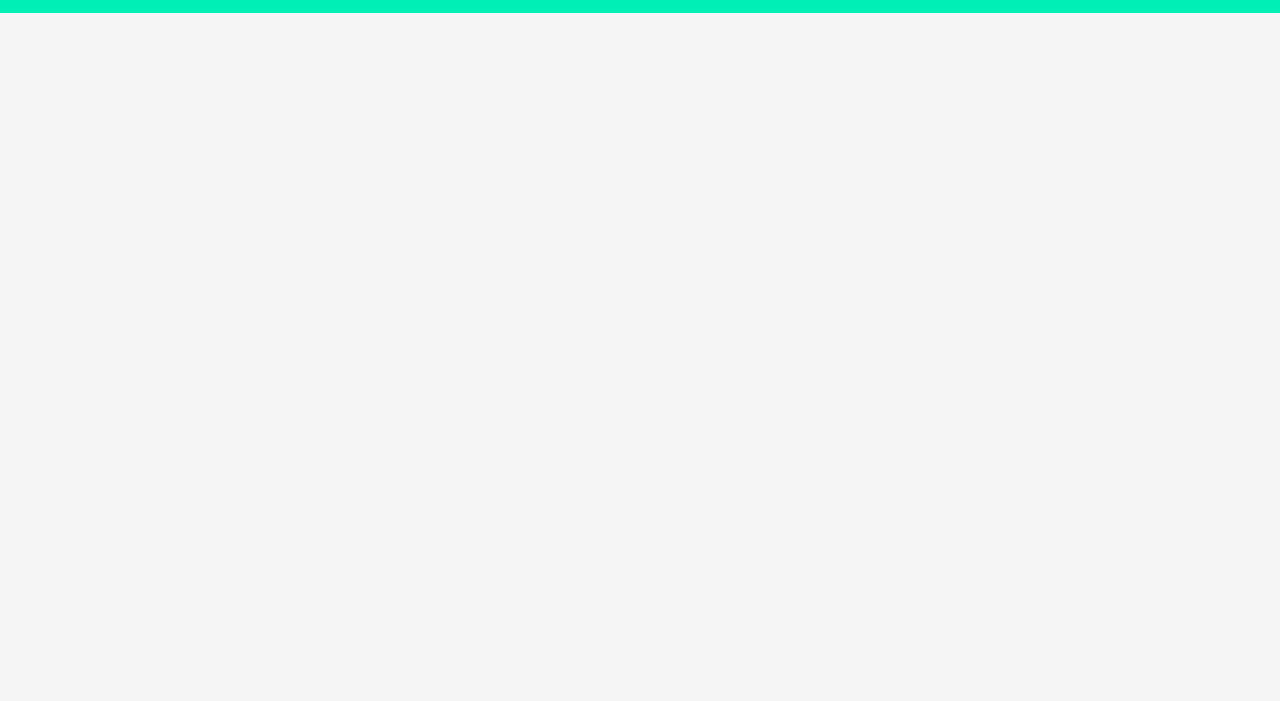
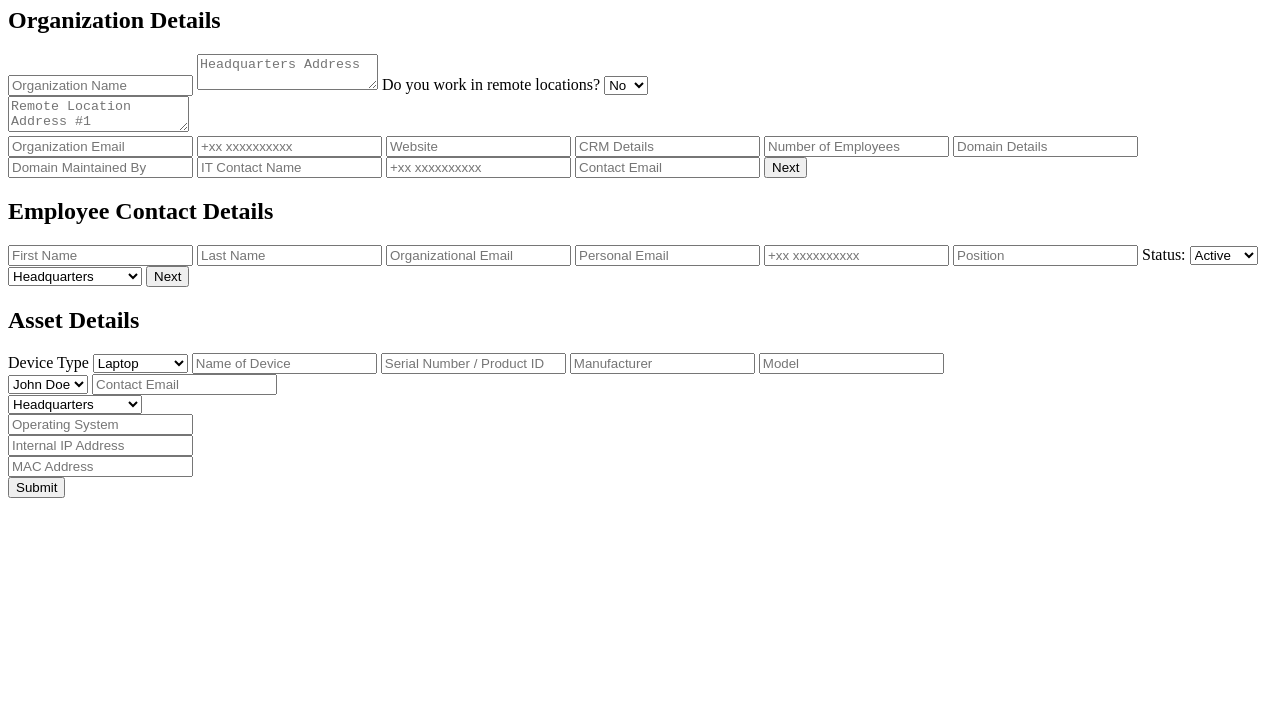
Before and after one commit to AdithyaRao94/onboarding-form, a plain HTML site: page index.html in a window 1280 px wide. Shown: the part 99-800 px from the top of the page. Drawn offline with Linux system fonts and the light colour scheme.

Commit message:
Update index.html

```diff
--- a/index.html
+++ b/index.html
@@ -3,18 +3,130 @@
 <head>
   <meta charset="UTF-8" />
   <meta name="viewport" content="width=device-width, initial-scale=1.0" />
-  <title>Infinitesol Onboarding Form</title>
-  <link rel="stylesheet" href="styles.css" />
+  <title>Infinitesol Client Onboarding</title>
+  <link rel="stylesheet" href="style.css" />
 </head>
 <body>
-  <header>
-    <img src="Logo original_png.png" alt="Infinitesol Logo" class="logo" />
-    <h1>Client Onboarding Form</h1>
-  </header>
-  <main>
-    <!-- Forms will be dynamically rendered by script.js -->
-    <div id="form-container"></div>
-  </main>
+  <div class="header">
+    <img src="assets/logo.png" alt="Infinitesol Logo" class="logo" />
+    <h1>Infinitesol Client Onboarding Form</h1>
+  </div>
+
+  <!-- Organization Section -->
+  <div id="org-section" class="form-section">
+    <form id="org-form">
+      <h2>Organization Details</h2>
+      <input name="org_name" placeholder="Organization Name" required />
+      <textarea name="primary_address" placeholder="Headquarters Address" required></textarea>
+
+      <label>Do you work in remote locations?</label>
+      <select name="remote_location_q">
+        <option>No</option>
+        <option>Yes</option>
+      </select>
+
+      <div id="remote_location_1" class="hidden">
+        <textarea name="remote_location_1" placeholder="Remote Location Address #1"></textarea>
+      </div>
+
+      <input name="org_email" placeholder="Organization Email" type="email" required />
+      <input name="org_phone" placeholder="+xx xxxxxxxxxx" required />
+      <input name="org_website" placeholder="Website" type="url" />
+
+      <input name="crm_details" placeholder="CRM Details" />
+      <input name="employee_count" placeholder="Number of Employees" type="number" />
+      <input name="domain_details" placeholder="Domain Details" />
+      <input name="domain_by" placeholder="Domain Maintained By" />
+
+      <input name="it_contact_name" placeholder="IT Contact Name" />
+      <input name="it_contact_phone" placeholder="+xx xxxxxxxxxx" />
+      <input name="it_contact_email" type="email" placeholder="Contact Email" />
+
+      <button type="submit">Next</button>
+    </form>
+  </div>
+
+  <!-- Employee Section -->
+  <div id="employee-section" class="form-section hidden">
+    <form id="employee-form">
+      <h2>Employee Contact Details</h2>
+      <input name="first_name" placeholder="First Name" required />
+      <input name="last_name" placeholder="Last Name" required />
+      <input name="org_email" placeholder="Organizational Email" type="email" />
+      <input name="personal_email" placeholder="Personal Email" type="email" required />
+      <input name="mobile" placeholder="+xx xxxxxxxxxx" required />
+      <input name="position" placeholder="Position" />
+
+      <label>Status:</label>
+      <select name="status">
+        <option>Active</option>
+        <option>Inactive</option>
+      </select>
+
+      <select name="location">
+        <option>Headquarters</option>
+        <option>Remote Location 1</option>
+        <!-- Populate dynamically if needed -->
+      </select>
+
+      <button type="submit">Next</button>
+    </form>
+  </div>
+
+  <!-- Asset Section -->
+  <div id="asset-section" class="form-section hidden">
+    <form id="asset-form">
+      <h2>Asset Details</h2>
+
+      <label>Device Type</label>
+      <select name="device_type" id="device_type">
+        <option>Laptop</option>
+        <option>Desktop</option>
+        <option>Smartphone</option>
+        <option>Tablet</option>
+        <option>Server</option>
+        <option>Router</option>
+        <option>Switch</option>
+        <option>Firewall</option>
+        <option>Networking</option>
+        <option>Others</option>
+      </select>
+
+      <input name="device_name" placeholder="Name of Device" />
+      <input name="serial_number" placeholder="Serial Number / Product ID" />
+      <input name="manufacturer" placeholder="Manufacturer" />
+      <input name="model" placeholder="Model" />
+
+      <div id="contact-details-group" class="hidden">
+        <select name="contact">
+          <option>John Doe</option>
+          <option>Other</option>
+        </select>
+
+        <input name="contact_email" placeholder="Contact Email" type="email" />
+      </div>
+
+      <select name="location">
+        <option>Headquarters</option>
+        <option>Remote Location 1</option>
+      </select>
+
+      <div id="os-group" class="hidden">
+        <input name="os" placeholder="Operating System" />
+      </div>
+
+      <div id="ip-group" class="hidden">
+        <input name="internal_ip" placeholder="Internal IP Address" />
+      </div>
+
+      <div id="mac-group" class="hidden">
+        <input name="mac_address" placeholder="MAC Address" />
+      </div>
+
+      <button type="submit">Submit</button>
+    </form>
+  </div>
+
   <script src="script.js"></script>
 </body>
 </html>
```
